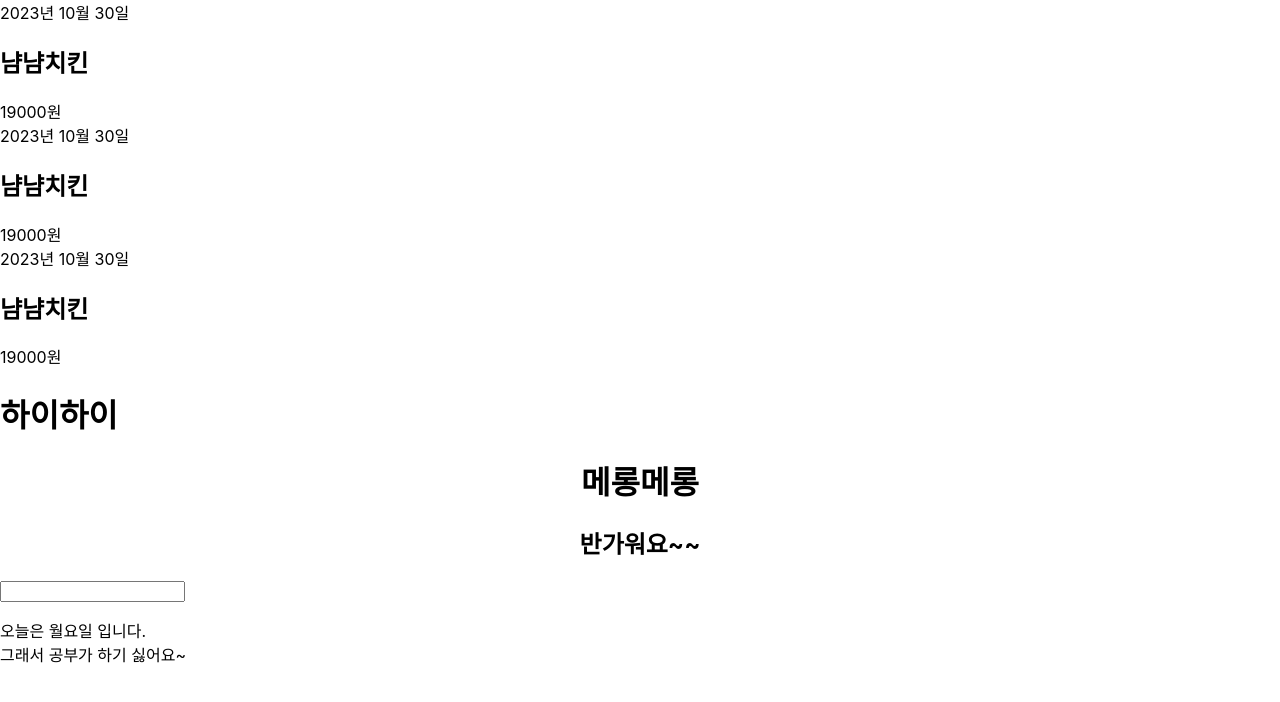
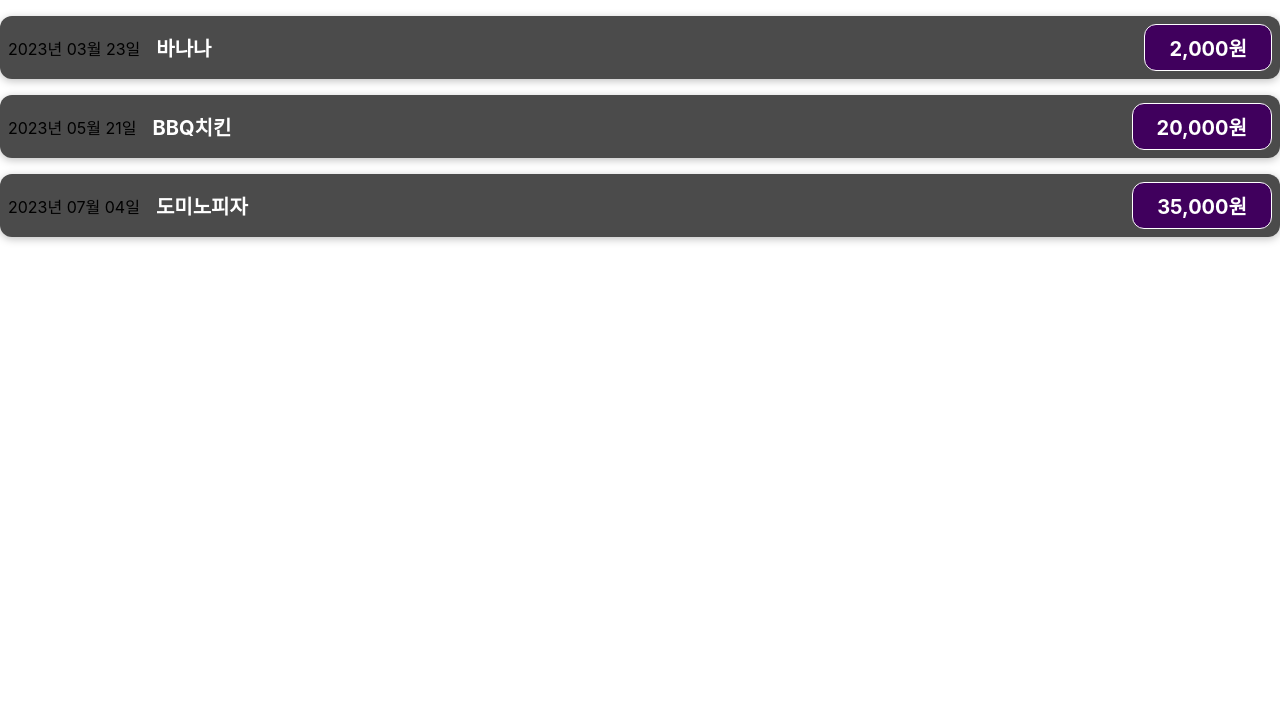
Before and after one commit to hansolpn/react-basic-study202310, a React (Create React App) app: page / in a window 1280 px wide. Shown: the top 702 px of the page. Built offline with nearby package versions, Linux system fonts and the light colour scheme.

Commit message:
2. 동적 데이터 렌더링 및 props 개념 확인

```diff
--- a/src/App.js
+++ b/src/App.js
@@ -1,32 +1,47 @@
 import React from 'react';
 import './App.css';
 import ExpenseItem from './components/ExpenseItem';
-import NoName from './NoName';
 
-function App() {
-  const $h1 = <h1>메롱메롱</h1>;
+const App = () => {
+  // 지출 항목 객체 배열
 
-  const $h2 = React.createElement('h2', null, '반가워요~~');
+  const expenses = [
+    {
+      title: '바나나',
+      price: 2000,
+      date: new Date(2023, 3, 23),
+    },
+    {
+      title: 'BBQ치킨',
+      price: 20000,
+      date: new Date(2023, 5, 21),
+    },
+    {
+      title: '도미노피자',
+      price: 35000,
+      date: new Date(2023, 7, 4),
+    },
+  ];
 
   return (
     <>
-      <ExpenseItem />
-      <ExpenseItem />
-      <ExpenseItem />
-      <NoName />
-      <div className='App'>
-        {$h1}
-        {$h2}
-      </div>
-      <div className='noname'>
-        <input type='text' />
-        <p>
-          오늘은 월요일 입니다. <br />
-          그래서 공부가 하기 싫어요~
-        </p>
-      </div>
+      <ExpenseItem
+        title={expenses[0].title}
+        price={expenses[0].price}
+        date={expenses[0].date}
+      />
+      <ExpenseItem
+        title={expenses[1].title}
+        price={expenses[1].price}
+        date={expenses[1].date}
+      />
+      <ExpenseItem
+        title={expenses[2].title}
+        price={expenses[2].price}
+        date={expenses[2].date}
+      />
     </>
   );
-}
+};
 
 export default App;
--- /dev/null
+++ b/src/components/ExpenseItem.css
@@ -0,0 +1,57 @@
+
+.expense-item {
+    display: flex;
+    justify-content: space-between;
+    align-items: center;
+    box-shadow: 0 2px 8px rgba(0, 0, 0, 0.25);
+    padding: 0.5rem;
+    margin: 1rem 0;
+    border-radius: 12px;
+    background-color: #4b4b4b;
+  }
+
+  .expense-item__description {
+    display: flex;
+    flex-direction: column;
+    gap: 1rem;
+    align-items: flex-end;
+    flex-flow: column-reverse;
+    justify-content: flex-start;
+    flex: 1;
+  }
+
+  .expense-item h2 {
+    color: #3a3a3a;
+    font-size: 1rem;
+    flex: 1;
+    margin: 0 1rem;
+    color: white;
+  }
+
+  .expense-item__price {
+    font-size: 1rem;
+    font-weight: bold;
+    color: white;
+    background-color: #40005d;
+    border: 1px solid white;
+    padding: 0.5rem;
+    border-radius: 12px;
+  }
+
+  @media (min-width: 580px) {
+    .expense-item__description {
+      flex-direction: row;
+      align-items: center;
+      justify-content: flex-start;
+      flex: 1;
+    }
+
+    .expense-item__description h2 {
+      font-size: 1.25rem;
+    }
+
+    .expense-item__price {
+      font-size: 1.25rem;
+      padding: 0.5rem 1.5rem;
+    }
+  }
--- a/src/components/ExpenseItem.js
+++ b/src/components/ExpenseItem.js
@@ -1,12 +1,37 @@
 import React from 'react';
+import './ExpenseItem.css';
 
-const ExpenseItem = () => {
+const ExpenseItem = ({ date, title, price: propsPrice }) => {
+  // console.log(props);
+
+  // const price = 99999;
+  // const expenseDate = date;
+  // const expenseTitle = title;
+  // const expensePrice = propsPrice;
+
+  // 1자리 숫자를 2자리 수로 변환하는 함수
+  const make2digit = (text) => {
+    return text.toString().padStart(2, '0');
+  };
+
+  // 날짜 포맷팅 변환 함수 정의
+  const makeFormattedDate = () => {
+    const year = date.getFullYear();
+    const month = date.getMonth();
+    const day = date.getDate();
+
+    return `${year}년 ${make2digit(month)}월 ${make2digit(day)}일`;
+  };
+
+  // 숫자를 원화표기법으로 바꾸기
+  const formattedPrice = new Intl.NumberFormat('ko-KR').format(propsPrice);
+
   return (
     <div className='expense-item'>
-      <div>2023년 10월 30일</div>
+      <div>{makeFormattedDate()}</div>
       <div className='expense-item__description'>
-        <h2>냠냠치킨</h2>
-        <div className='expense-item__price'>19000원</div>
+        <h2>{title}</h2>
+        <div className='expense-item__price'>{formattedPrice}원</div>
       </div>
     </div>
   );
```
Also changed, not shown: .eslintrc.json.
